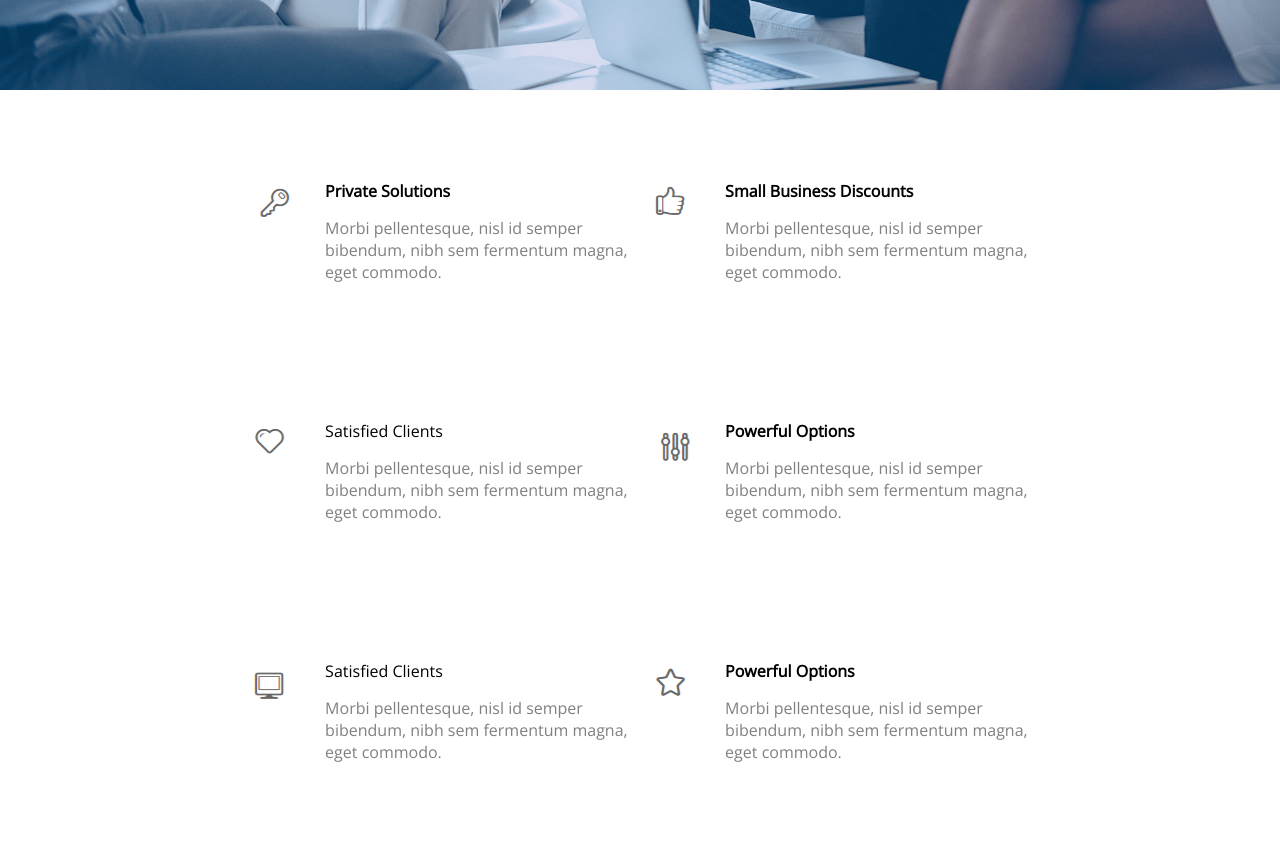
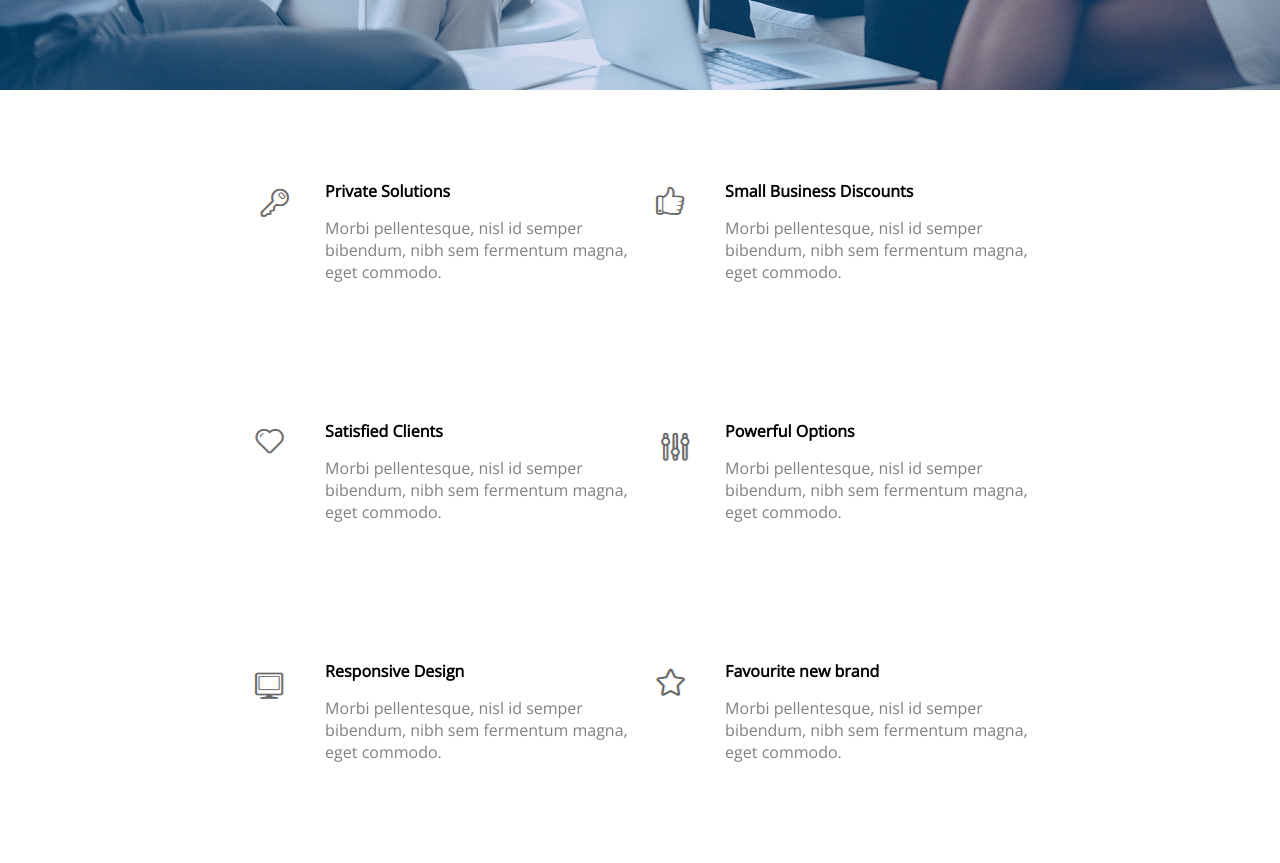
Before and after one commit to AhmedEhabAbdelghany/Engage, a plain HTML site: page index.html in a window 1280 px wide. Shown: the part 610-1473 px from the top of the page. Drawn offline with nearby package versions, Linux system fonts and the light colour scheme.

Commit message:
Add files via upload

```diff
--- a/index.html
+++ b/index.html
@@ -55,7 +55,7 @@
             </div>
             <div class="services-item">
                 <div class="services-icon"><img src="images/sc.PNG" alt=""></div>
-                <div class="services-title">Satisfied Clients</div>
+                <div class="services-title"><b>Satisfied Clients</b></div>
                 <div class="services-content">Morbi pellentesque, nisl id semper bibendum, nibh sem fermentum magna, eget commodo.</div>
             </div>
             <div class="services-item">
@@ -65,12 +65,12 @@
             </div>
             <div class="services-item">
                 <div class="services-icon"><img src="images/rrr.png" alt=""></div>
-                <div class="services-title">Satisfied Clients</div>
+                <div class="services-title"><b>Responsive Design</b></div>
                 <div class="services-content">Morbi pellentesque, nisl id semper bibendum, nibh sem fermentum magna, eget commodo.</div>
             </div>
             <div class="services-item">
                 <div class="services-icon"><img src="images/star.png" alt=""></div>
-                <div class="services-title"> <b>Powerful Options</b></div>
+                <div class="services-title"> <b>Favourite new brand</b></div>
                 <div class="services-content">Morbi pellentesque, nisl id semper bibendum, nibh sem fermentum magna, eget commodo.</div>
             </div>
         </div>
```
